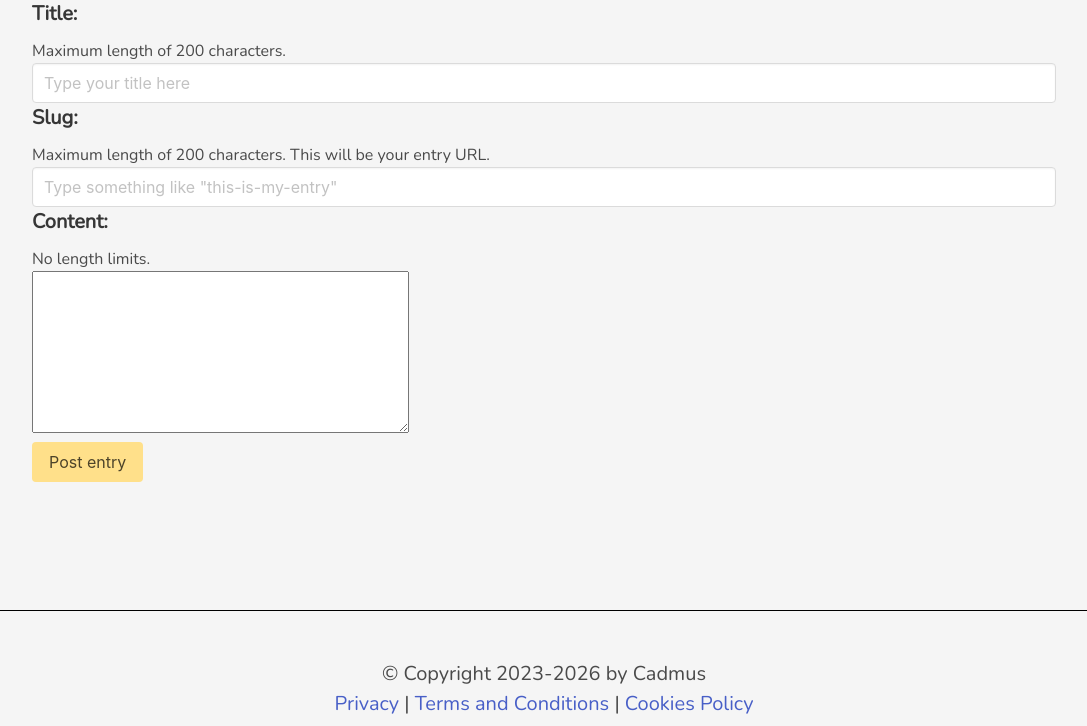
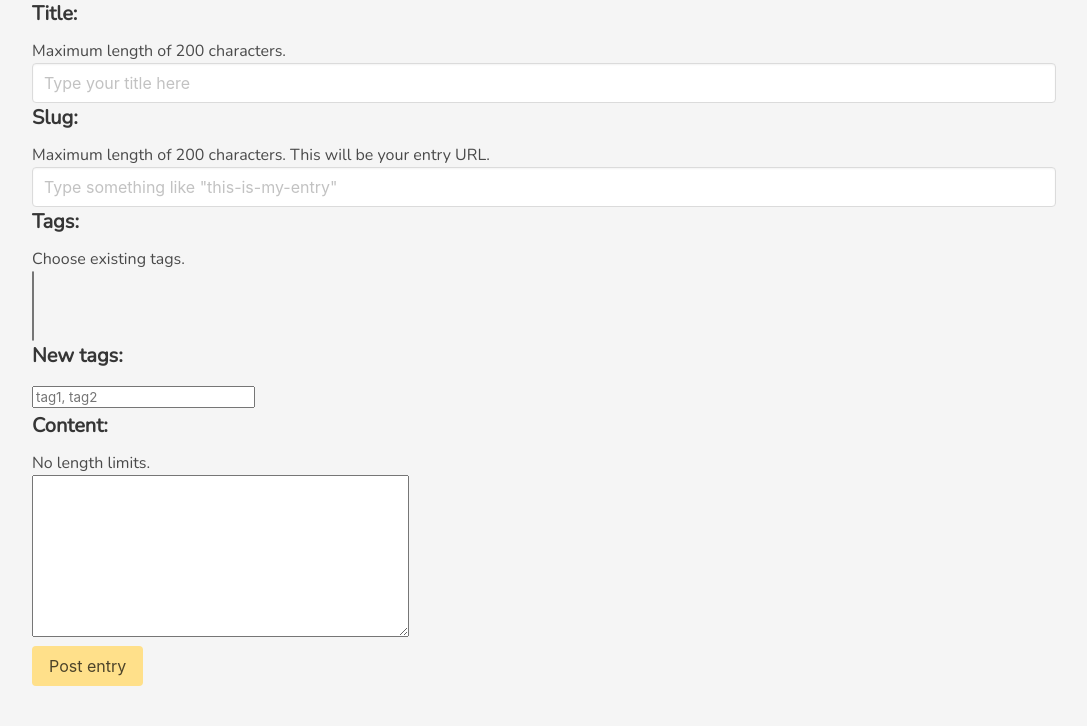
Before and after one commit to cesia-cora/cadmus, a Django app: page /create/ in a window 1280 px wide. Shown: the part 487-1213 px from the top of the page, without its empty margins (96-1183 px from the left). Run offline with Django 4.2, Linux system fonts and the light colour scheme; the visitor is signed in with stand-in values (Sample User, id 1); some libraries are stand-ins or nearby versions; some web fonts are replaced.

Commit message:
Introduced a ManyToMany relationship for tags in the Entry model and changed database settings to use PostgreSQL.

```diff
--- a/cadmus/admin.py
+++ b/cadmus/admin.py
@@ -12,6 +12,9 @@ class EntryAdmin(admin.ModelAdmin):
     list_display = ('title', 'creator', 'initial_time')
     readonly_fields = ('title', 'slug', 'creator', 'content', 'initial_time')
 
+class TagAdmin(admin.ModelAdmin):
+    list_display = ('name', 'creator')
+
 admin.site.register(Entry, EntryAdmin)
-
+admin.site.register(Tag, TagAdmin)
 admin.site.register(User)
--- a/cadmus/forms.py
+++ b/cadmus/forms.py
@@ -3,17 +3,30 @@ from django.forms import ModelForm
 from .models import *
 from django.contrib.auth import get_user_model
 from django.contrib.auth.password_validation import validate_password
-from django.utils.translation import gettext_lazy
 from django_ckeditor_5.widgets import CKEditor5Widget
 
 class EntryForm(ModelForm):
+	tags = forms.ModelMultipleChoiceField(
+        queryset=Tag.objects.none(),
+        required=False,
+        widget=forms.SelectMultiple(attrs={'class': 'select is-multiple'})
+    )
+	new_tags = forms.CharField(required=False, help_text='Comma-separated new tags', widget=forms.TextInput(attrs={'placeholder': 'tag1, tag2'}))
+
 	class Meta:
 		model = Entry
-		fields = ['title', 'slug', 'content', 'initial_time']
+		fields = ['title', 'slug', 'content', 'initial_time', 'tags']
 		widgets = {'title': forms.TextInput(attrs={'placeholder': 'Type your title here', 'class': 'input self-input-post', 'type': 'text'}),
 		'slug': forms.TextInput(attrs={'placeholder': 'Type something like "this-is-my-entry"', 'class': 'input self-input-post',}),
 		'content': CKEditor5Widget(attrs={'placeholder': 'Type your entry here', 'class': 'django_ckeditor_5'}, config_name='extends'),
-		'initial_time': forms.DateTimeInput(attrs={'class': 'input self-input-post'})}
+		'initial_time': forms.DateTimeInput(attrs={'class': 'input self-input-post', 'type': 'datetime-local'}),
+		}
+
+	def __init__(self, *args, **kwargs):
+		user = kwargs.pop('user', None)
+		super().__init__(*args, **kwargs)
+		if user:
+			self.fields['tags'].queryset = Tag.objects.filter(creator=user)
 
 	def clean_slug(self):
 		slug = self.cleaned_data.get('slug')
--- a/cadmus/models.py
+++ b/cadmus/models.py
@@ -25,6 +25,7 @@ class Entry(models.Model):
 	initial_time = models.DateTimeField(default=timezone.now, blank=True, null=False, verbose_name="Initial Time")
 	last_modified = models.DateTimeField(auto_now=True, null=True, verbose_name="Last Modified")
 	creator = models.ForeignKey(User, on_delete=models.CASCADE, null=True)
+	tags = models.ManyToManyField('Tag', related_name='tags', blank=True)
 
 	class Meta:
 		indexes = [
@@ -59,3 +60,16 @@ class Entry(models.Model):
 			return plain.decode("utf-8")
 		except (InvalidToken, Exception):
 			return ""
+
+class Tag(models.Model):
+	name = models.CharField(max_length=50, unique=True, verbose_name="Tag Name")
+	creator = models.ForeignKey(User, on_delete=models.CASCADE, null=True)
+
+	class Meta:
+		unique_together = ('creator', 'name')
+		indexes = [
+			models.Index(fields=['name']),
+		]
+
+	def __str__(self):
+		return self.name
--- a/cadmus/templates/cadmus/create_entry.html
+++ b/cadmus/templates/cadmus/create_entry.html
@@ -25,6 +25,11 @@
     {% if entry_form.slug.errors %}
         <div class="error">{{ entry_form.slug.errors }}</div>
     {% endif %}
+    <label class="label is-size-5">Tags:</label>
+    <p class="is-size-6">Choose existing tags.</p>
+    {{ entry_form.tags }}
+    <label class="label is-size-5">New tags:</label>
+    {{ entry_form.new_tags }}
     <label class="label is-size-5">Content:</label>
     <p class="is-size-6">No length limits.</p>
     {{ entry_form.content }}
--- a/cadmus/views.py
+++ b/cadmus/views.py
@@ -152,6 +152,12 @@ def create_entry(request):
 				new_entry = entry_form.save(commit=False)
 				new_entry.creator = request.user
 				new_entry.save()
+				entry_form.save_m2m()
+
+				new_tags_str = entry_form.cleaned_data.get('new_tags', '')
+				for raw in [t.strip() for t in new_tags_str.split(',') if t.strip()]:
+					tag, created = Tag.objects.get_or_create(name=raw, creator=request.user)
+					new_entry.tags.add(tag)
 
 		return HttpResponseRedirect(reverse("cadmus:index"))
 
@@ -181,6 +187,13 @@ def edit_entry(request, slug):
 
 			if form.is_valid():
 				form.save()
+				form.save_m2m()
+
+				new_tags_str = form.cleaned_data.get('new_tags', '')
+				for raw in [t.strip() for t in new_tags_str.split(',') if t.strip()]:
+					tag, created = Tag.objects.get_or_create(name=raw, creator=request.user)
+					entry.tags.add(tag)
+
 				return HttpResponseRedirect(reverse("cadmus:entry", args=[slug]))
 
 			else:
@@ -198,6 +211,13 @@ def delete_entry(request, slug):
 		entry.delete()
 
 	return HttpResponseRedirect(reverse("cadmus:index"))
+
+def entries_by_tag(request, slug):
+    tag = Tag.objects.get(slug=slug, creator=request.user)
+    entries = tag.entries.filter(creator=request.user).order_by('-initial_time')
+    paginator = Paginator(entries, 5)
+    page_obj = paginator.get_page(request.GET.get('page'))
+    return render(request, "cadmus/index.html", {"page_obj": page_obj, "current_tag": tag})
 
 def archive_month(request):
 	return render(request, "cadmus/entry_archive_month.html")
```
Also changed, not shown: cadmus/templates/cadmus/entry.html (+17 -5 lines), diary/settings.py (+6 -2 lines).
